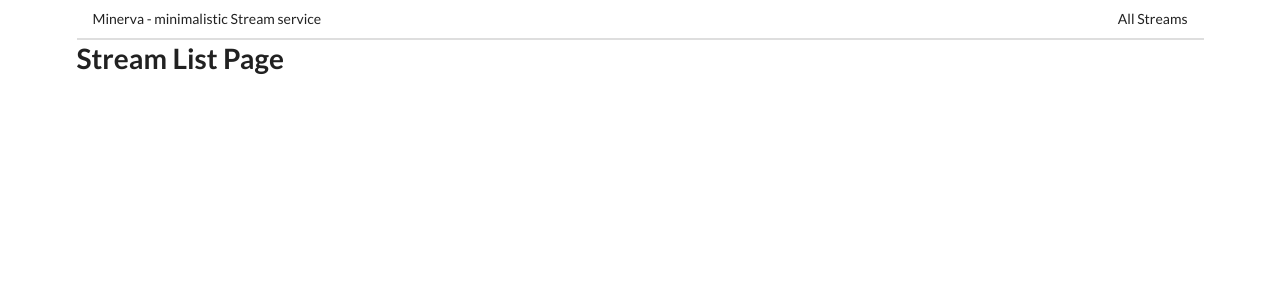
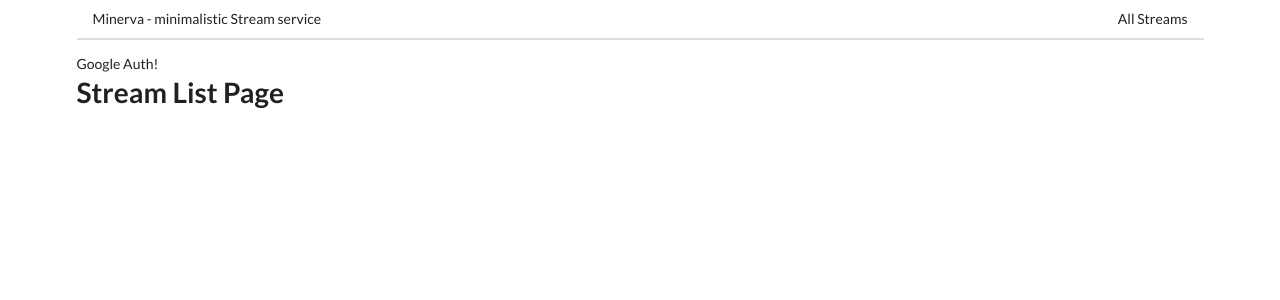
Before and after one commit to dockwall/minerva-client, a React (Create React App) app: page /#/ in a window 1280 px wide. Shown: the top 300 px of the page. Built offline with nearby package versions, Linux system fonts and the light colour scheme.

Commit message:
Changed gapi to Google Identity Service script

```diff
--- a/public/index.html
+++ b/public/index.html
@@ -31,7 +31,7 @@
       crossorigin="anonymous"
       referrerpolicy="no-referrer"
     />
-    <script src="https://apis.google.com/js/api.js"></script>
+    <script src="https://accounts.google.com/gsi/client"></script>
     <title>Minerva</title>
   </head>
   <body>
--- /dev/null
+++ b/src/components/GoogleAuth.js
@@ -0,0 +1,12 @@
+import React from "react";
+import { clientKey } from "../api/google";
+
+class GoogleAuth extends React.Component {
+    render() {
+        return (
+            <div>Google Auth!</div>
+        );
+    }
+}
+
+export default GoogleAuth;
--- a/src/components/layout/Header.js
+++ b/src/components/layout/Header.js
@@ -1,5 +1,7 @@
 import React from "react";
 import { Link } from "react-router-dom";
+
+import GoogleAuth from "../GoogleAuth";
 
 const Header = () => {
     return (
@@ -10,6 +12,7 @@ const Header = () => {
                     <Link to="/" className="item">All Streams</Link>
                 </div>
             </div>
+            <GoogleAuth />
         </header>
     )
 };
```
